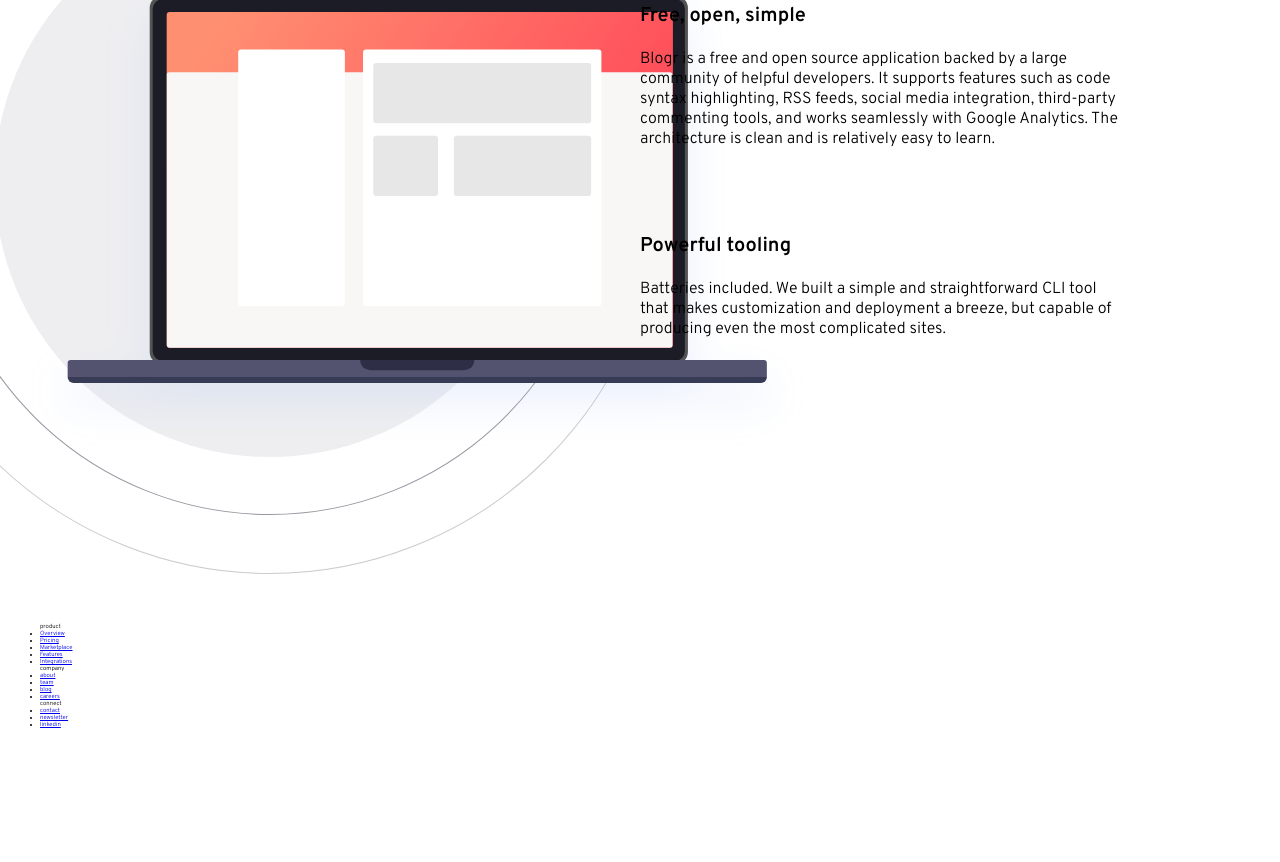
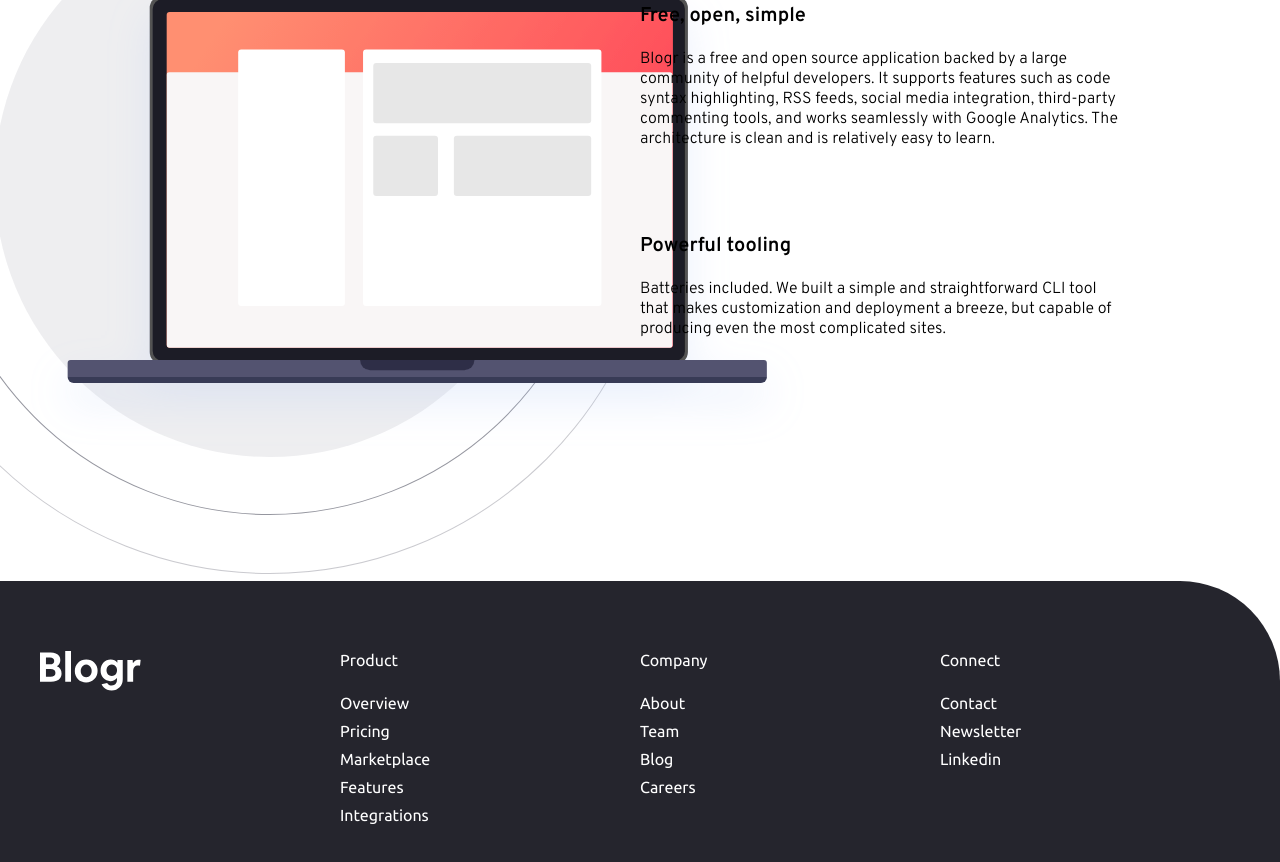
Before and after one commit to Jay-Topher/blogr-landing, a plain HTML site: page index.html in a window 1280 px wide. Shown: the part 1859-2721 px from the top of the page. Before the commit the page ends 2587 px from the top, so only its background shows below. Drawn offline with Linux system fonts and the light colour scheme.

Commit message:
styled the footer

```diff
--- a/styles.css
+++ b/styles.css
@@ -318,3 +318,42 @@ body {
   grid-area: 3 / 2 / 4 / 3;
 }
 /* end of fourth section */
+/* footer section */
+.footer {
+  background-color: var(--very-dark-black-blue);
+  color: var(--white-text);
+  border-top-right-radius: 10rem;
+  text-transform: capitalize;
+  font-family: Ubuntu, sans-serif;
+  /* height: 40vh; */
+}
+
+.footer-main {
+  display: grid;
+  grid-template-columns: repeat(4, 1fr);
+  padding: 7rem 0;
+}
+
+.footer-main p {
+  font-size: 1.6rem;
+  margin-bottom: 2.5rem;
+
+}
+
+.footer-main a {
+  font-size: 1.6rem;
+  text-decoration: none;
+  color: var(--white-text);
+  margin-bottom: 1rem;
+  display: inline-block;
+}
+
+.footer-main a:hover {
+  text-decoration: underline;
+  text-underline-offset: 0.5rem;
+}
+
+.footer-main ul {
+  list-style: none;
+}
+/* end of footer section */
```
